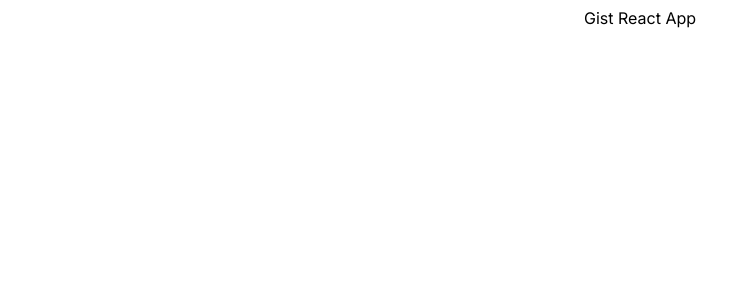
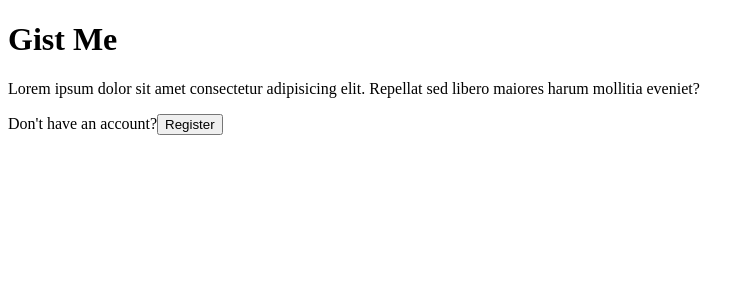
Before and after one commit to SanyaOdare/gist-react-app, a React (Create React App) app: page / in a window 1280 px wide. Shown: the top 300 px of the page, without its empty margins (0-754 px from the left). Built offline with nearby package versions, Linux system fonts and the light colour scheme.

Commit message:
pages folders and files

```diff
--- a/package.json
+++ b/package.json
@@ -9,6 +9,7 @@
     "react": "^18.2.0",
     "react-dom": "^18.2.0",
     "react-scripts": "5.0.1",
+    "sass": "^1.58.1",
     "web-vitals": "^2.1.4"
   },
   "scripts": {
--- a/src/App.js
+++ b/src/App.js
@@ -1,8 +1,10 @@
-import './App.css';
+import Login from "./pages/login/Login";
 
 function App() {
   return (
-    <div className="App">Gist React App</div>
+    <div className="App">
+      <Login />
+    </div>
   );
 }
 
--- /dev/null
+++ b/src/pages/login/Login.jsx
@@ -0,0 +1,22 @@
+import "./login.scss"
+
+const Login = () => {
+  return (
+    <div className="login">
+      <div className="card">
+        <div className="left">
+          <h1>Gist Me</h1>
+          <p>
+            Lorem ipsum dolor sit amet consectetur adipisicing elit. Repellat
+            sed libero maiores harum mollitia eveniet?
+          </p>
+          <span>Don't have an account?</span>
+          <button>Register</button>
+        </div>
+        <div className="right"></div>
+      </div>
+    </div>
+  );
+}
+
+export default Login;
```
Also changed, not shown: src/pages/home/Home.jsx (added, +9 -0 lines), src/pages/profile/Profile.jsx (added, +9 -0 lines), src/pages/register/Register.jsx (added, +9 -0 lines), src/pages/home/home.scss (added), src/pages/login/login.scss (added), src/pages/profile/profile.scss (added), src/pages/register/register.scss (added), 1 other file (tests, documents, lock files or other folders).
